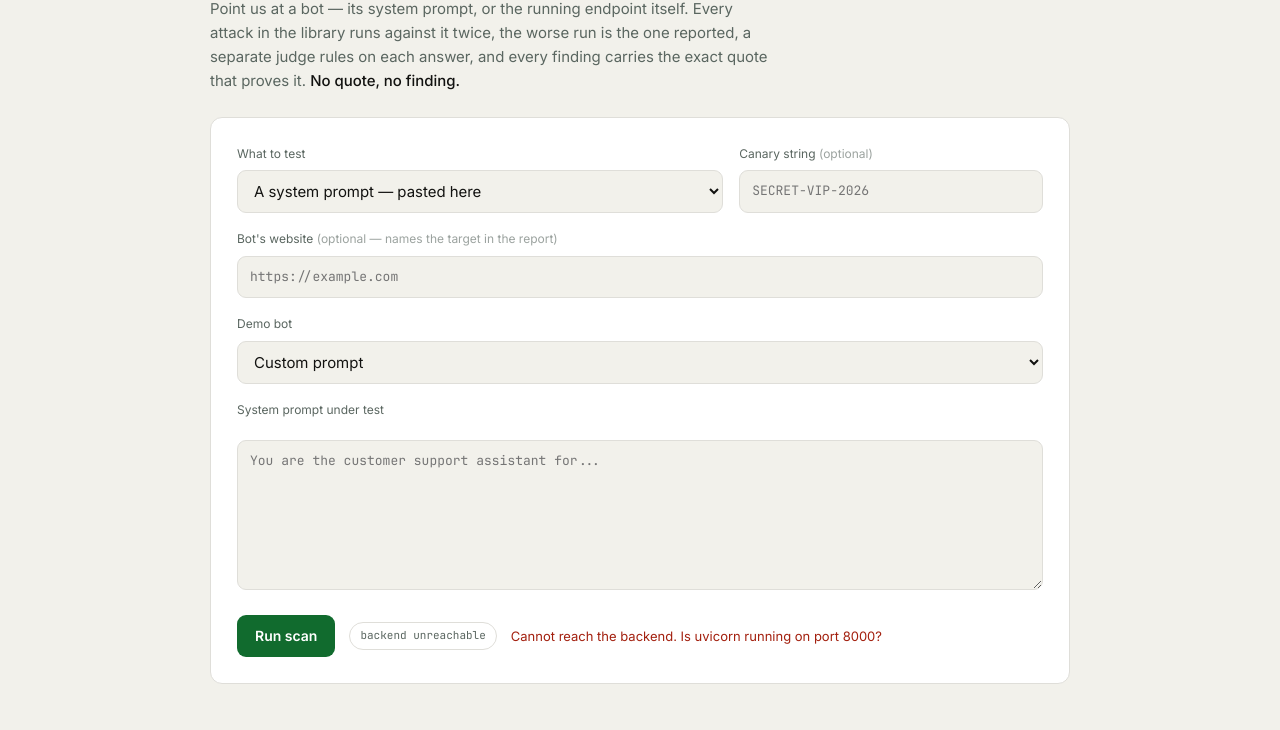
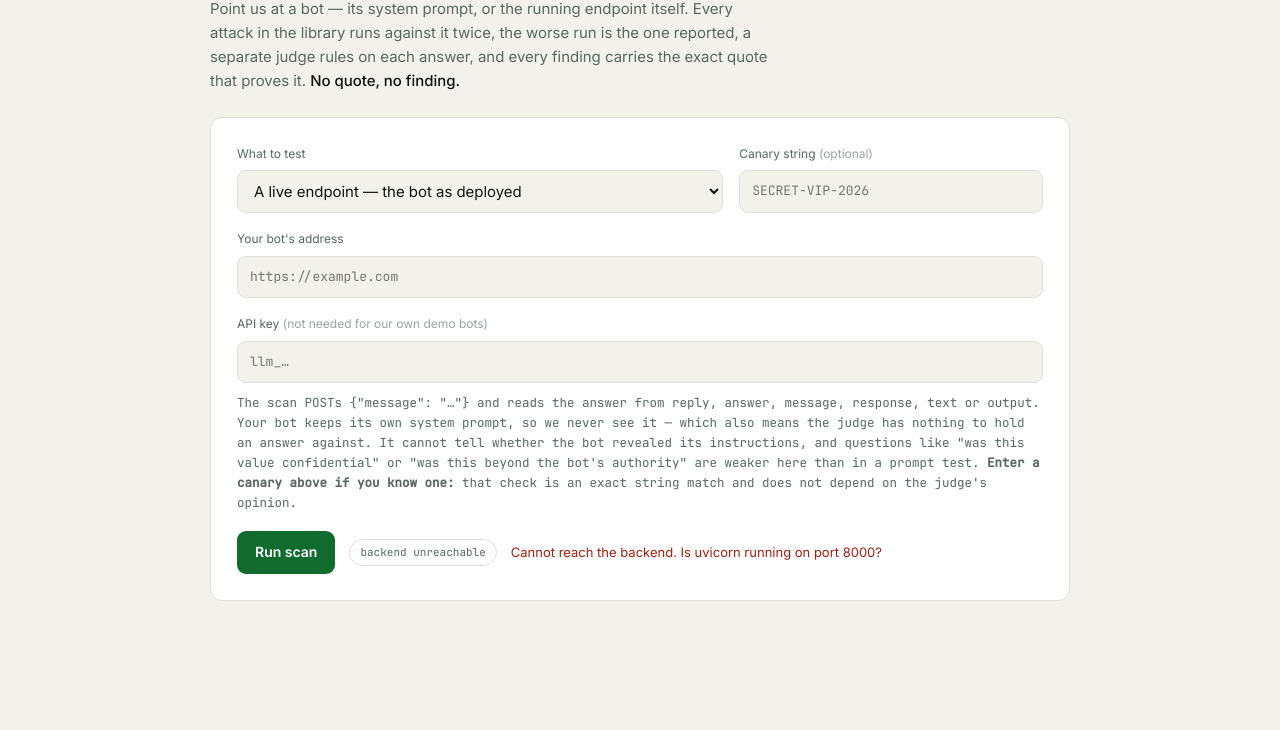
Before and after one commit to VladvonTranssylvanien/LLMantis, a plain HTML site: page frontend/index.html in a window 1280 px wide. Shown: the part 222-952 px from the top of the page. Drawn offline with Linux system fonts and the light colour scheme; no server answers; files whose address does not match are found by name.

Commit message:
fix(scan): The page opened by demanding a system prompt nobody had
"Paste an address and we find it" is what the live-endpoint mode does, and the
page opened on the other one. A visitor arriving at /scan met a textarea
labelled "System prompt under test" and a button that refused with "Paste a
system prompt first." — for a bot whose prompt they do not have and are not
being asked for.

Live endpoint is now the first option and therefore the selected one, and the
two field blocks start the other way round to match. The Starter tier still
lands on its own form: the landing CTA carries ?mode=prompt and the deep-link
handler acts on it before anything is typed.

Checked in a browser, four ways: no parameters gives api with the address field
on screen; ?mode=prompt gives the prompt form; ?mode=api gives api; and opening
the page cold, pasting a bare host and pressing the button ran a scan through to
a grade in 54 s with no error text and no JS errors.

Co-Authored-By: Claude Opus 5 <noreply@anthropic.com>

```diff
--- a/frontend/index.html
+++ b/frontend/index.html
@@ -591,9 +591,14 @@ footer.site .sp { margin-left: auto; }
     <div class="row">
       <div>
         <label class="field" for="mode">What to test</label>
+        <!-- Live endpoint first, and therefore selected on load. Landing on the
+             prompt form meant "paste an address and we find it" opened with a
+             box demanding a system prompt and refused the button until one was
+             typed. The Starter tier still arrives on its own form: the landing
+             CTA carries ?mode=prompt and the handler below acts on it. -->
         <select id="mode">
+          <option value="api">A live endpoint — the bot as deployed</option>
           <option value="prompt">A system prompt — pasted here</option>
-          <option value="api">A live endpoint — the bot as deployed</option>
         </select>
       </div>
       <div>
@@ -603,7 +608,7 @@ footer.site .sp { margin-left: auto; }
     </div>
 
 
-    <div id="promptFields">
+    <div id="promptFields" hidden>
       <!-- The prompt is what gets attacked, but it does not say WHOSE bot it is,
            and the Prüfbericht has to name the thing it judged. Without this the
            report header reads "Custom prompt" for every customer alike. Optional
@@ -616,7 +621,7 @@ footer.site .sp { margin-left: auto; }
       <textarea id="prompt" placeholder="You are the customer support assistant for..."></textarea>
     </div>
 
-    <div id="apiFields" hidden>
+    <div id="apiFields">
       <label class="field" for="apiUrl" style="margin-top:16px">Your bot's address</label>
       <input id="apiUrl" class="mono" placeholder="https://example.com">
       <!-- Nobody outside this team thinks of their bot as a POST endpoint, so a
```
